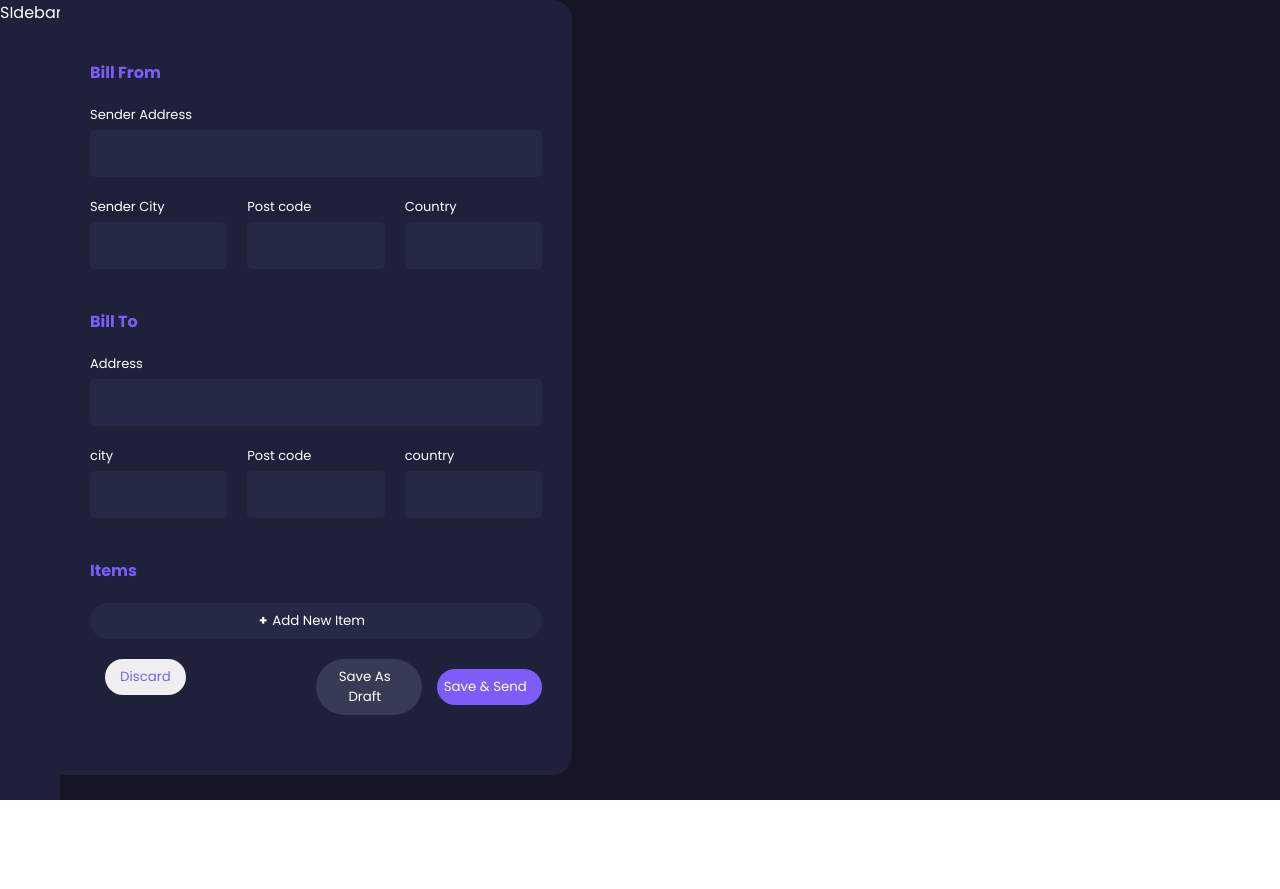
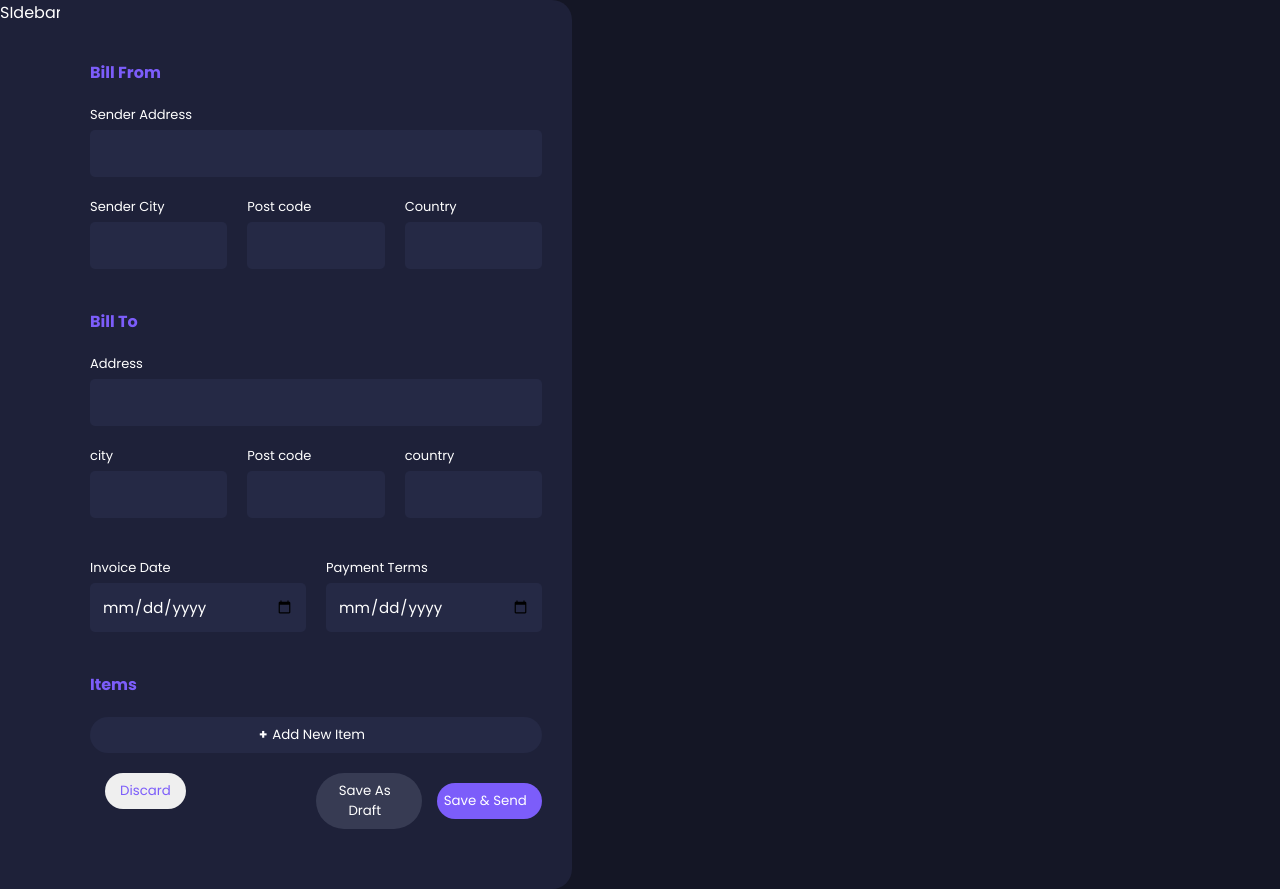
Before and after one commit to thebigbenn009/Invoice-App, a React (Vite) app: page /newInvoice in a window 1280 px wide. Before the commit the page ends 800 px from the top, so only its background shows below. Built offline with nearby package versions, Linux system fonts and the light colour scheme.

Commit message:
80% form completed

```diff
--- a/src/components/FormInput.jsx
+++ b/src/components/FormInput.jsx
@@ -241,6 +241,43 @@ const FormInput = () => {
           </div>
         </div>
         <div className="form-control">
+          <div className="form-2-col">
+            <div className="invoice-input">
+              <label htmlFor="createdAt">
+                <span>Invoice Date</span>
+                <span className="error">{errors?.createdAt?.message}</span>
+              </label>
+              <input
+                type="date"
+                id="createdAt"
+                {...register("createdAt", {
+                  valueAsDate: true,
+                  required: {
+                    value: true,
+                    message: "required",
+                  },
+                })}
+              />
+            </div>
+            <div className="invoice-input">
+              <label htmlFor="paymentDue">
+                <span>Payment Terms</span>
+                <span className="error">{errors?.paymentDue?.message}</span>
+              </label>
+              <input
+                type="date"
+                id="paymentDue"
+                {...register("paymentDue", {
+                  required: {
+                    value: true,
+                    message: "required",
+                  },
+                })}
+              />
+            </div>
+          </div>
+        </div>
+        <div className="form-control">
           <h4>Items</h4>
           {fields.map((field, index) => (
             <div key={field.id} className="form-4-col">
```
